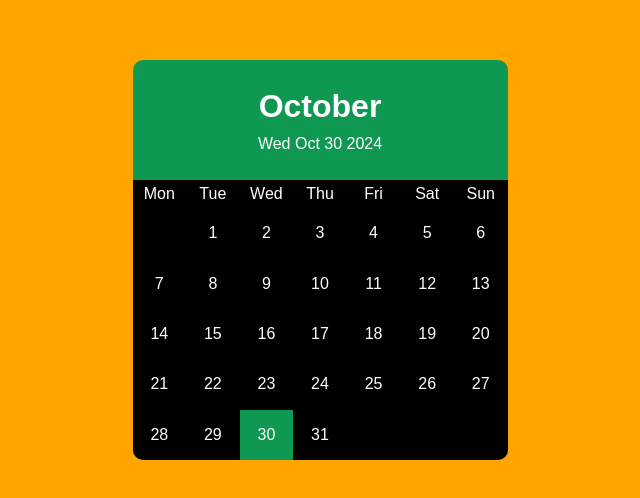
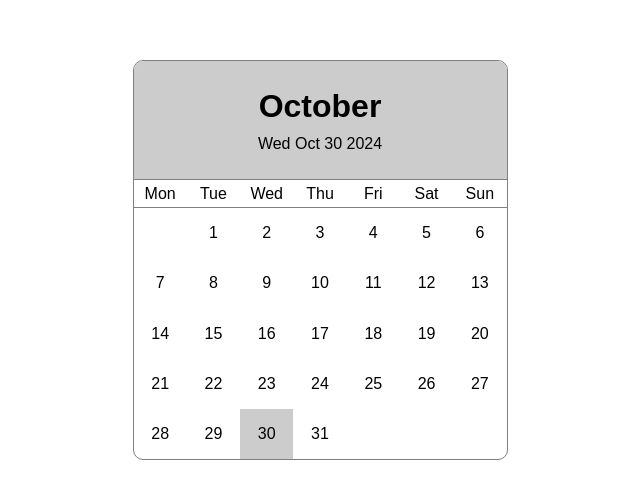
Before and after one commit to ArshiyaASM/Month-Calendar, a plain HTML site: page index.html in a window 1280 px wide. Shown: the part 140-638 px from the top of the page, without its empty margins (320-960 px from the left). Drawn offline with Linux system fonts and the light colour scheme.

Commit message:
change the color of items

```diff
--- a/style.css
+++ b/style.css
@@ -8,7 +8,6 @@
 
 body {
     height: 100vh;
-    background-color: orange;
     display: flex;
     justify-content: center;
     align-items: center;
@@ -21,6 +20,7 @@ body {
     width: 375px;
     border-radius: 10px;
     overflow: hidden;
+    border: 1px solid gray;
 }
 
 
@@ -29,8 +29,10 @@ body {
 }
 
 .container .celender .top {
+    border-bottom: 1px solid gray;
+    background-color: #ccc;
+    color: black;
     height: 30%;
-    background-color: rgb(15, 152, 81);
     display: flex;
     justify-content: center;
     align-items: center;
@@ -43,7 +45,7 @@ body {
 
 
 .container .celender .bottom {
-    background-color: black;
+    color: #000;
     height: 70%;
 }
 
@@ -53,6 +55,7 @@ body {
     grid-template-columns: repeat(7, 1fr);
     justify-items: center;
     height: 10%;
+    border-bottom: 1px solid gray;
 }
 
 .container .celender .bottom .days_n > div {
@@ -79,6 +82,6 @@ body {
 }
 
 .container .celender .bottom .days .today {
-    background-color: rgb(15, 152, 81);
+    background-color: #ccc;
 
 }
```
